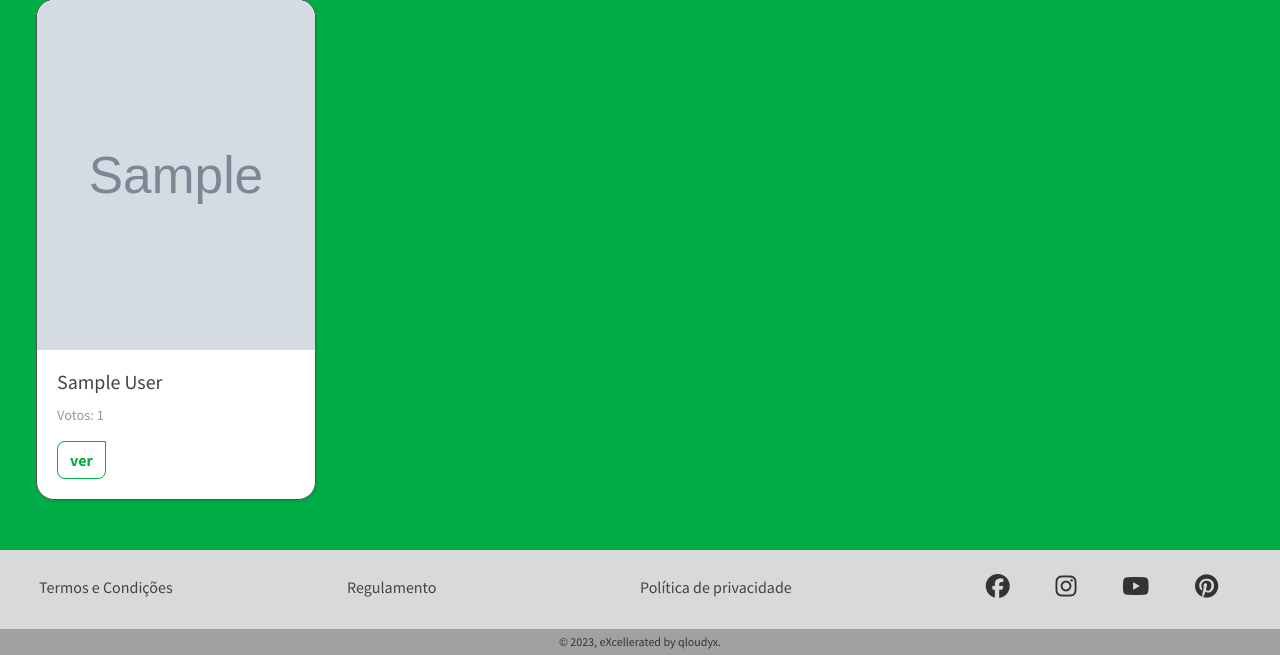
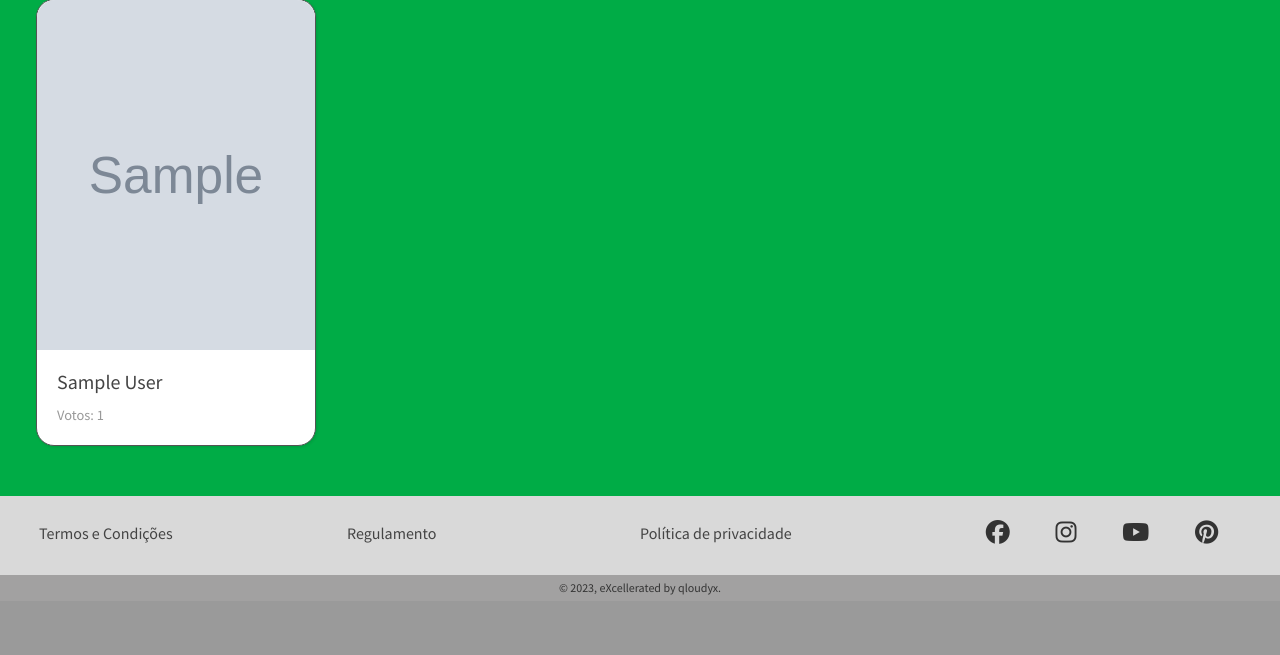
Before and after one commit to dev-qloudyx/avental, a Django app: page / in a window 1280 px wide. Shown: the part 1179-1834 px from the top of the page. After the commit the page ends 1774 px from the top, so only its background shows below. Run offline with Django 4.2, Linux system fonts and the light colour scheme; tables that the repository leaves empty hold one stand-in row (values such as "Sample post"); grey boxes marked "Sample" are stand-in pictures; parts of the project's set-up code (start-up, migrations or seed data) failed here and were passed over; some libraries are stand-ins or nearby versions.

Commit message:
Retirar votação

```diff
--- a/apps/users/templates/users/detail.html
+++ b/apps/users/templates/users/detail.html
@@ -12,7 +12,7 @@
                 <div class="my-4 col-12 col-lg-6">
                     <h3 class="p-2">{{ object.first_name }} {{ object.last_name }}</h3>
                     <h5 class="p-2">Votos: {{votos}}</h5>
-                    <a class="m-2 btn btn-outline-info" href="{% url 'users:voto' object.id %}">Votar</a>
+                    <!-- <a class="m-2 btn btn-outline-info" href="{% url 'users:voto' object.id %}">Votar</a> -->
                     <br>
                     <br>
                     <h5 class="m-2" style="border-bottom: 1px solid black;">Partilhe</h5>
@@ -22,10 +22,7 @@
                         <a class="mr-2" style="font-size: 35px;" href="https://twitter.com/intent/tweet?text=%20passatempo.bimby.pt/upload/{{object.id}}" target="_blank" rel="noopener"><i class="fab fa-twitter"></i></a>
                         <a class="mr-2" style="font-size: 35px;" href="https://www.linkedin.com/sharing/share-offsite/?url=https%3A%2F%2Fpassatempo.bimby.pt/upload/{{object.id}}" target="_blank" rel="noopener"><i class="fab fa-linkedin"></i></a>
                         <a class="mr-2" style="font-size: 35px;" href="mailto:?subject=Votação Passatempo Bimby®&body=https://passatempo.bimby.pt/upload/{{object.id}}"><i class="fas fa-envelope"></i></a>
-
                     </div>
-                    <script>navigator.clipboard.writeText(window.location.href);</script>
-
                 </div>
             </div>
         </div>
--- a/apps/users/templates/users/list.html
+++ b/apps/users/templates/users/list.html
@@ -44,7 +44,7 @@
             <div class="card-body">
                 <h5 class="card-title">{{object.first_name}} {{object.last_name}}</h5>
                 <p class="card-text">Votos: {{object.votos}}</p>
-                <a href="{% url 'users:detail' object.id %}" class="btn btn-primary">ver</a>
+                <!-- <a href="{% url 'users:detail' object.id %}" class="btn btn-primary">ver</a> -->
             </div>
         </div>
     </div>
@@ -54,7 +54,7 @@
             <div class="card-body">
                 <h5 class="card-title">{{object.first_name}} {{object.last_name}}</h5>
                 <p class="card-text">Votos: {{object.votos}}</p>
-                <a href="{% url 'users:detail' object.id %}" class="btn btn-primary">ver</a>
+                <!-- <a href="{% url 'users:detail' object.id %}" class="btn btn-primary">ver</a> -->
             </div>
         </div>
     </div>
--- a/apps/users/urls.py
+++ b/apps/users/urls.py
@@ -14,7 +14,7 @@ urlpatterns = [
     path('upload/<int:pk>/', UploadDetailView.as_view(), name='detail'),
     path('', UploadAllListView.as_view(), name='list-all'),
     path('list/<int:user_id>', UploadListView.as_view(), name='list'),
-    path('voto/<int:upload_id>/', VotoCreateView.as_view(), name='voto'),
+    # path('voto/<int:upload_id>/', VotoCreateView.as_view(), name='voto'),
     path('check-token/', CheckTokenView.as_view(), name='check-token'),
     path('check-token-upload/', CheckTokenUploadView.as_view(), name='check-token-upload'),
     path('login_register/', login_register, name='login-register'),
```
